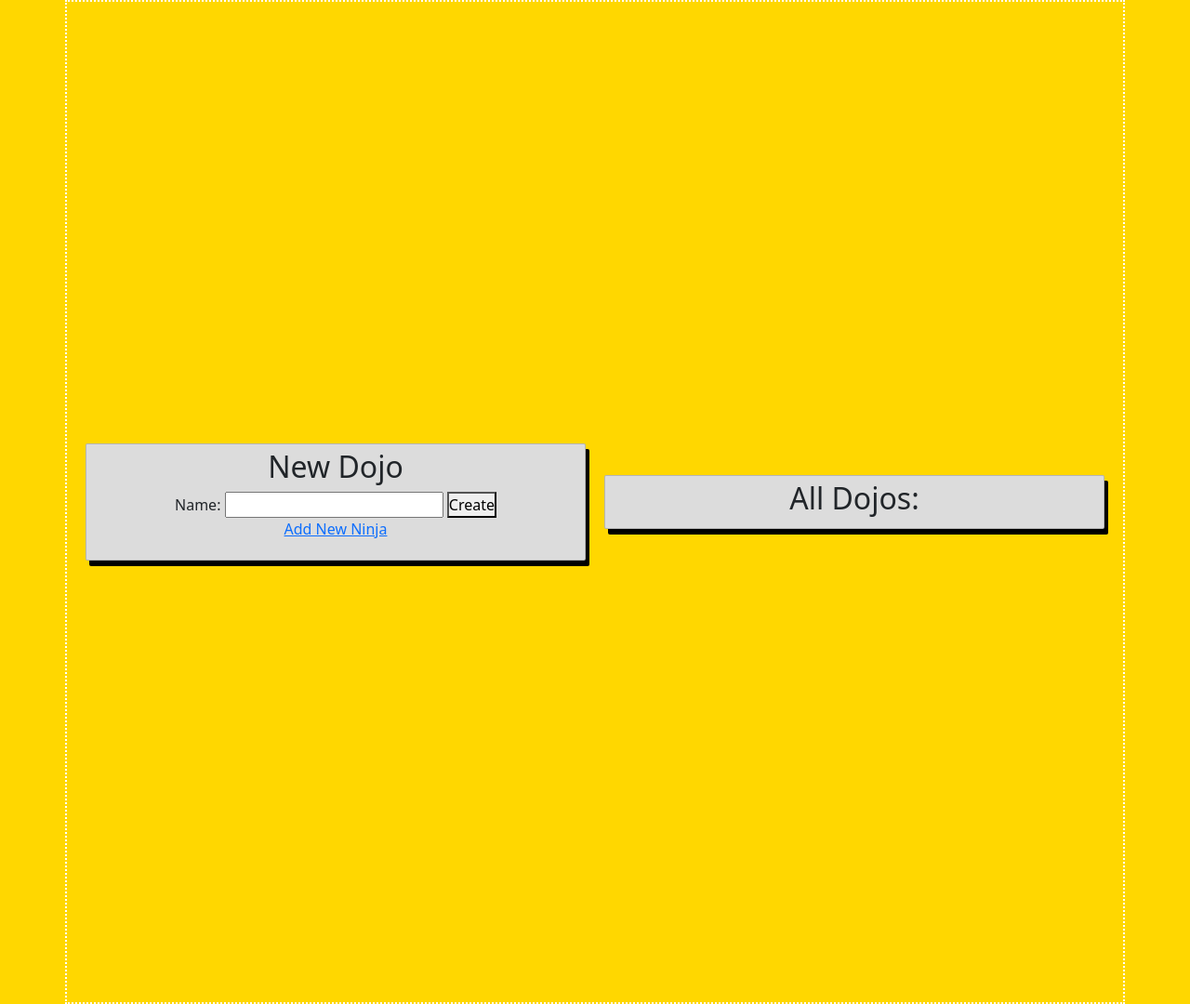
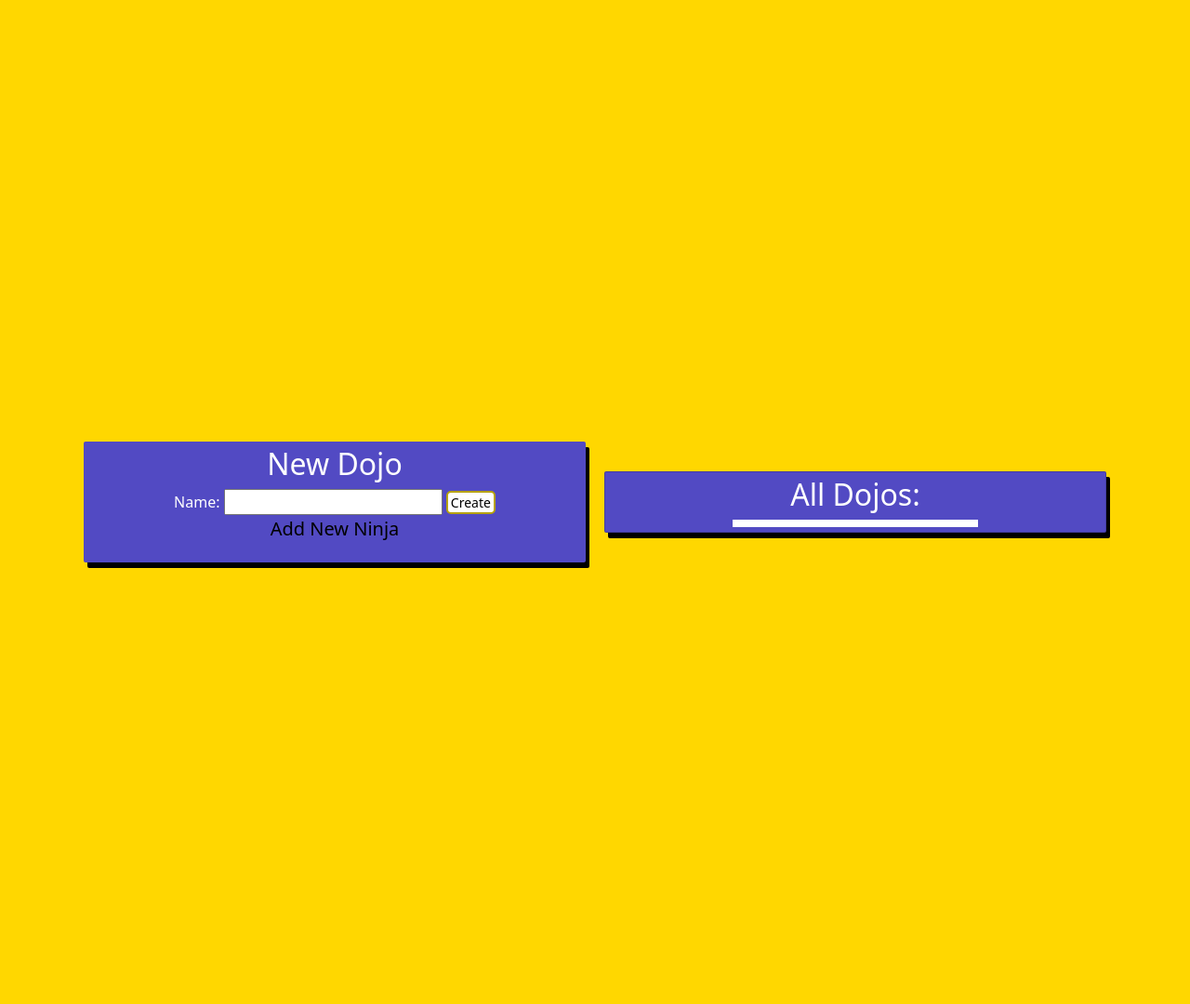
Before and after one commit to luis12chavez/ninja_dojos_crud, a Flask app: page /dojos in a window 1280 px wide. Shown: the whole page at 93% size. Run offline with Flask 3, Linux system fonts and the light colour scheme; data that the repository does not hold is empty.

Commit message:
Revised Dojo_Ninja

```diff
--- a/flask_app/controllers/dojos.py
+++ b/flask_app/controllers/dojos.py
@@ -13,9 +13,13 @@ def show_dojos():
 
 @app.route('/dojos/create', methods = ['POST'])
 def add_dojo():
+    if not Dojo.validate_dojo(request.form):
+        return redirect('/dojos')
+
     data = {
         "name" : request.form['name']
     }
+
     Dojo.create_dojo(data)
     return redirect('/dojos')
 
--- a/flask_app/controllers/ninjas.py
+++ b/flask_app/controllers/ninjas.py
@@ -12,6 +12,9 @@ def index():
 
 @app.route('/create', methods = ['POST'])
 def ninja_added():
+    if not Ninja.validate_ninja(request.form):
+        return redirect('/ninjas')
+
     data = {
         "dojo_id" : request.form['dojo_id'],
         "first_name" : request.form['first_name'],
--- a/flask_app/models/dojo.py
+++ b/flask_app/models/dojo.py
@@ -18,8 +18,10 @@ class Dojo:
     @staticmethod
     def validate_dojo(dojo):
         is_valid = True
-        if len(dojo['name']) < 0:
-            flash("Name must be at least greater than 0 characters.")
+        if len(dojo['name']) < 3:
+            flash("Name must be at least 3 characters.")
+            is_valid = False
+        return is_valid
 
 
 
--- a/flask_app/static/css/style.css
+++ b/flask_app/static/css/style.css
@@ -14,23 +14,47 @@ body {
     display: flex;
     justify-content: center;
     margin: 0 auto;
-    border: 2px dotted white;
+    /* border: 2px dotted white; */
     text-align: center;
     align-items: center;
     padding:10px;
 }
 
+
+/* card styles */
 .card {
     display: flex;
     justify-content: center;
+    align-items: center;
     width: 50%;
     padding: 5px;
     margin:10px;
-    background-color: gainsboro;
+    color:white;
+    background-color: rgb(82, 74, 195);
+    border-radius: 2px;
+    box-shadow: 4px 6px black;
+}
+.new_dojo_card {
+    display: inline-block;
+    width: 50%;
+    padding: 5px;
+    margin:10px;
+    color:white;
+    background-color: rgb(82, 74, 195);
     border-radius: 2px;
     box-shadow: 4px 6px black;
 }
 
+.card_dojos
+{
+    display: inline-block;
+    width: 50%;
+    border:4px solid white;
+}
+/* card styles */
+
+
+/* Button styles */
 .btn
 {
     border: 2px rgb(182, 162, 8) solid ;
@@ -42,6 +66,37 @@ body {
     align-self: center;
 }
 
+.btn2
+{
+    border: 2px rgb(182, 162, 8) solid ;
+    background-color: white;
+    font-size: 14px;
+    border-radius: 12px;
+    color: rgb(33, 147, 151);
+    width: 30%;
+    margin-top: 5px;
+    align-self: center;
+}
+
+.btn3
+{
+    border: 2px rgb(182, 162, 8) solid ;
+    background-color: white;
+    font-size: 14px;
+    border-radius: 5px;
+    color: black;
+    width: 10%;
+
+}
+/* Button styles */
+
 .row {
     display: flex;
 }
+
+a{
+    color: black;
+    /* font-size: large; */
+    font-size: 20px;
+    text-decoration:none;
+}
--- a/flask_app/templates/dojo_show.html
+++ b/flask_app/templates/dojo_show.html
@@ -11,7 +11,7 @@
 </head>
 
 <body>
-    <h1>(User clicked on this dojo) Ninjas:</h1>
+    <h1>Ninjas:</h1>
 
     <table class="table">
         <thead>
--- a/flask_app/templates/dojos.html
+++ b/flask_app/templates/dojos.html
@@ -12,20 +12,29 @@
 
 <body>
     <div class="container">
-        <div class="card">
+        <div class="new_dojo_card">
             <h2>New Dojo</h2>
             <form action="/dojos/create" method="post">
+                {% with messages = get_flashed_messages() %}    <!-- declare a variable called messages -->
+                    {% if messages %}                           <!-- check if there are any messages -->
+                        {% for message in messages %}           <!-- loop through the messages -->
+                        <p>{{message}}</p>                      <!-- display each message in a paragraph tag -->
+                        {% endfor %}
+                    {% endif %}
+                {% endwith %}
                 <label for="name">Name:</label>
-                <input type="text" name = "name" id="name">
-                <button type="submit">Create</button>
+                <input type="text" name="name" id="name">
+                <button class="btn3" type="submit">Create</button>
             </form>
             <p><a href="/ninjas">Add New Ninja</a></p>
         </div>
         <div class="card">
             <h2>All Dojos:</h2>
-            {% for dojo in dojos %}
-                <p><a href="/dojos/{{dojo.id}}">{{dojo.name}} Dojo ID: {{dojo.id}}</a></p>
-            {% endfor %}
+            <div class="card_dojos">
+                {% for dojo in dojos %}
+                    <p><a href="/dojos/{{dojo.id}}">{{dojo.name}}</a></p>
+                {% endfor %}
+            </div>
         </div>
     </div>
 
```
Also changed, not shown: flask_app/models/ninja.py (+13 -0 lines), flask_app/templates/ninjas.html (+12 -5 lines).
